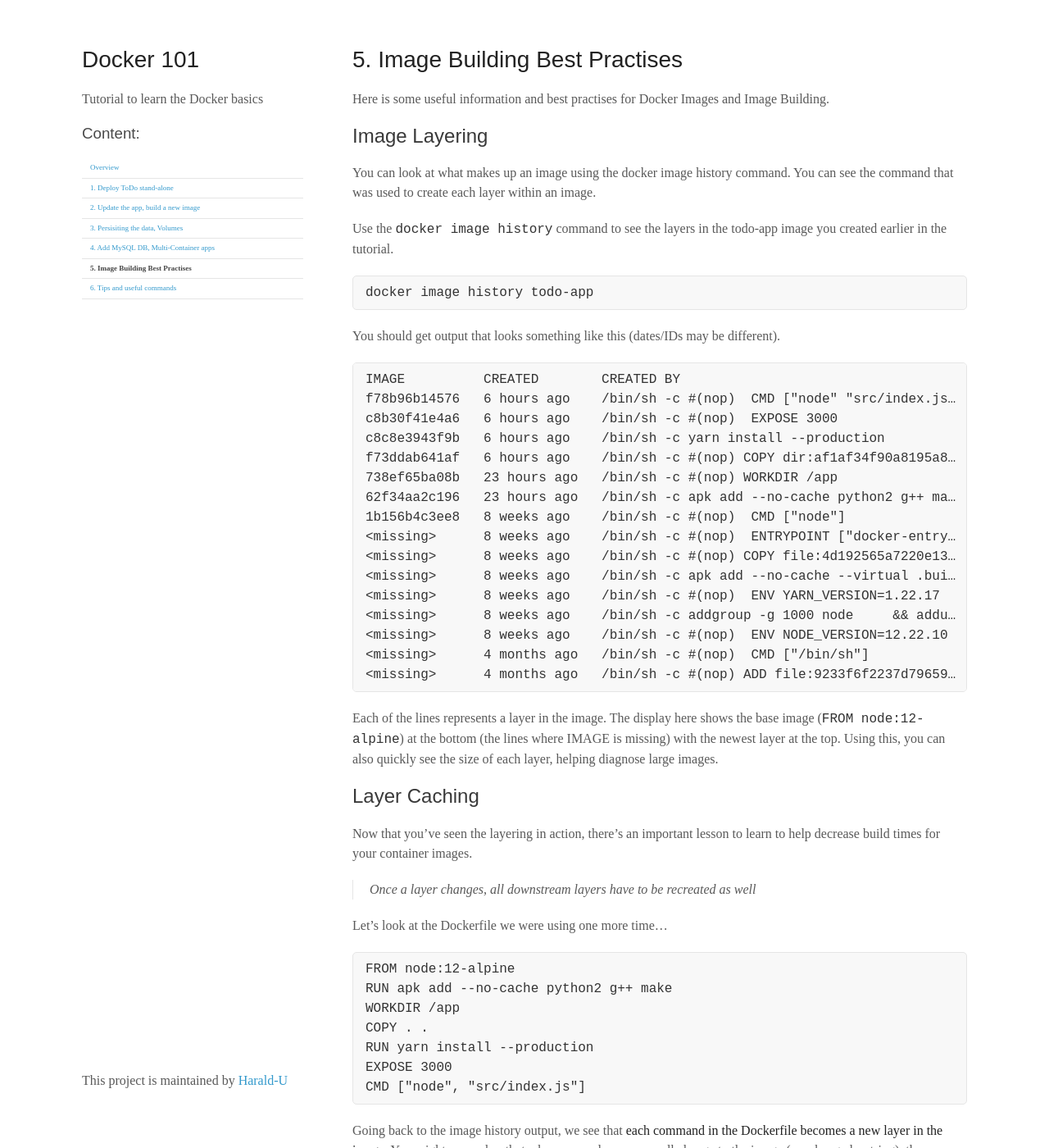
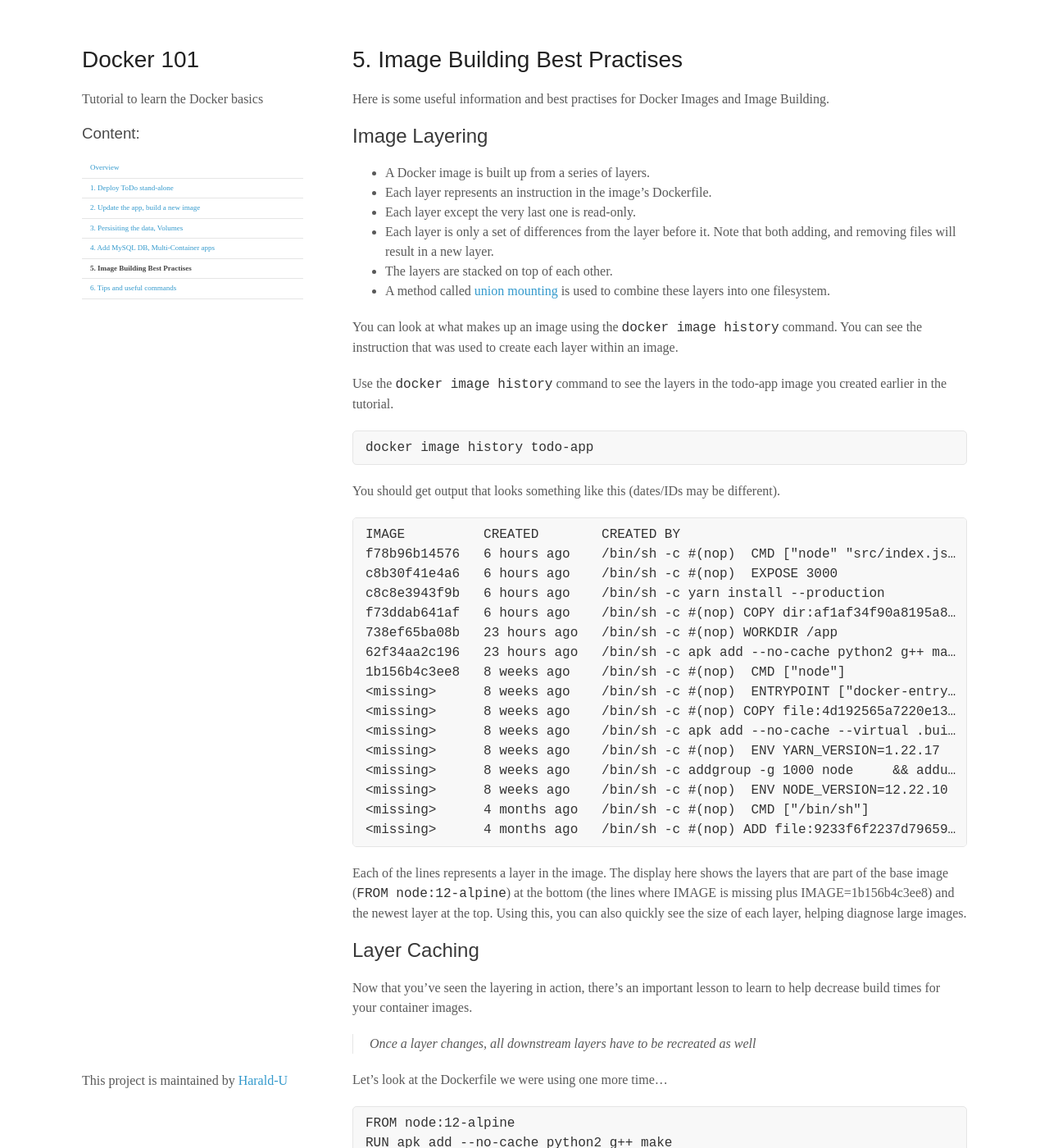
Before and after one commit to Harald-U/docker-101, a Jekyll site: the page built from docs/lab5.md, in a window 1280 px wide and 1400 px high. Shown: the whole window at 82% size. Built offline with Jekyll 4.4.1, drawn with Linux system fonts in a browser that asks for light colours; some of the changed text lies outside the part shown.

Commit message:
more info

````diff
--- a/docs/lab5.md
+++ b/docs/lab5.md
@@ -7,7 +7,14 @@ Here is some useful information and best practises for Docker Images and Image B
 
 ## Image Layering
 
-You can look at what makes up an image using the docker image history command. You can see the command that was used to create each layer within an image.
+* A Docker image is built up from a series of layers.
+* Each layer represents an instruction in the image’s Dockerfile.
+* Each layer except the very last one is read-only.
+* Each layer is only a set of differences from the layer before it. Note that both adding, and removing files will result in a new layer.
+* The layers are stacked on top of each other.
+* A method called [union mounting](https://en.wikipedia.org/wiki/Union_mount) is used to combine these layers into one filesystem.
+
+You can look at what makes up an image using the `docker image history` command. You can see the instruction that was used to create each layer within an image.
 
 Use the `docker image history` command to see the layers in the todo-app image you created earlier in the tutorial.
 
@@ -36,7 +43,7 @@ f73ddab641af   6 hours ago    /bin/sh -c #(nop) COPY dir:af1af34f90a8195a8…
 <missing>      4 months ago   /bin/sh -c #(nop) ADD file:9233f6f2237d79659…   5.59MB
 ```
 
-Each of the lines represents a layer in the image. The display here shows the base image (`FROM node:12-alpine`) at the bottom (the lines where IMAGE is missing) with the newest layer at the top. Using this, you can also quickly see the size of each layer, helping diagnose large images.
+Each of the lines represents a layer in the image. The display here shows the layers that are part of the base image (`FROM node:12-alpine`) at the bottom (the lines where IMAGE is missing plus IMAGE=1b156b4c3ee8) and the newest layer at the top. Using this, you can also quickly see the size of each layer, helping diagnose large images.
 
 ## Layer Caching
 
@@ -56,7 +63,9 @@ EXPOSE 3000
 CMD ["node", "src/index.js"]
 ```
 
-Going back to the image history output, we see that **each command in the Dockerfile becomes a new layer in the image**. You might remember that when we made a very small change to the image (we changed a string), the yarn dependencies had to be reinstalled which takes a long time. Is there a way to fix this? It doesn't make much sense to ship around the same dependencies every time we build, right?
+Going back to the image history output, we see that **each command in the Dockerfile becomes a new layer in the image**.
+
+You might remember that when we made a very small change to the image (we simply changed a string in one file), the Node.js dependencies had to be reinstalled which takes a long time. Is there a way to fix this?
 
 To fix this, we need to restructure our Dockerfile to help support the caching of the dependencies. For Node-based applications, those dependencies are defined in the package.json file. So, what if we copied only that file in first, install the dependencies, and then copy in everything else? Then, we only recreate the yarn dependencies if there was a change to the package.json. Make sense?
 
@@ -79,7 +88,11 @@ To fix this, we need to restructure our Dockerfile to help support the caching o
    node_modules
    ```
 
-    `.dockerignore` files are an easy way to selectively copy only image relevant files. You can read more about this [here](https://docs.docker.com/engine/reference/builder/#dockerignore-file). In this case, the `node_modules` folder should be omitted in the second `COPY` step because otherwise, it would possibly overwrite files which were created by the command in the RUN step. For further details on why this is recommended for Node.js applications and other best practices, have a look at their guide on [Dockerizing a Node.js web app](https://nodejs.org/en/docs/guides/nodejs-docker-webapp/).
+    `.dockerignore` files are an easy way to selectively copy only image relevant files. You can read more about this [here](https://docs.docker.com/engine/reference/builder/#dockerignore-file). In this case, the local `node_modules` folder should be omitted in the second `COPY` step because otherwise, it would possibly overwrite files which were created by the command in the RUN step.
+
+    For further details on why this is recommended for Node.js applications and other best practices, have a look at their guide on [Dockerizing a Node.js web app](https://nodejs.org/en/docs/guides/nodejs-docker-webapp/).
+
+    If you develop in Python, I found this [blog](https://www.docker.com/blog/containerized-python-development-part-1/) for you.
 
 3. Build a new image.
 
````
Also changed, not shown: other parts of docs/lab5.md (+2 -2 lines).
